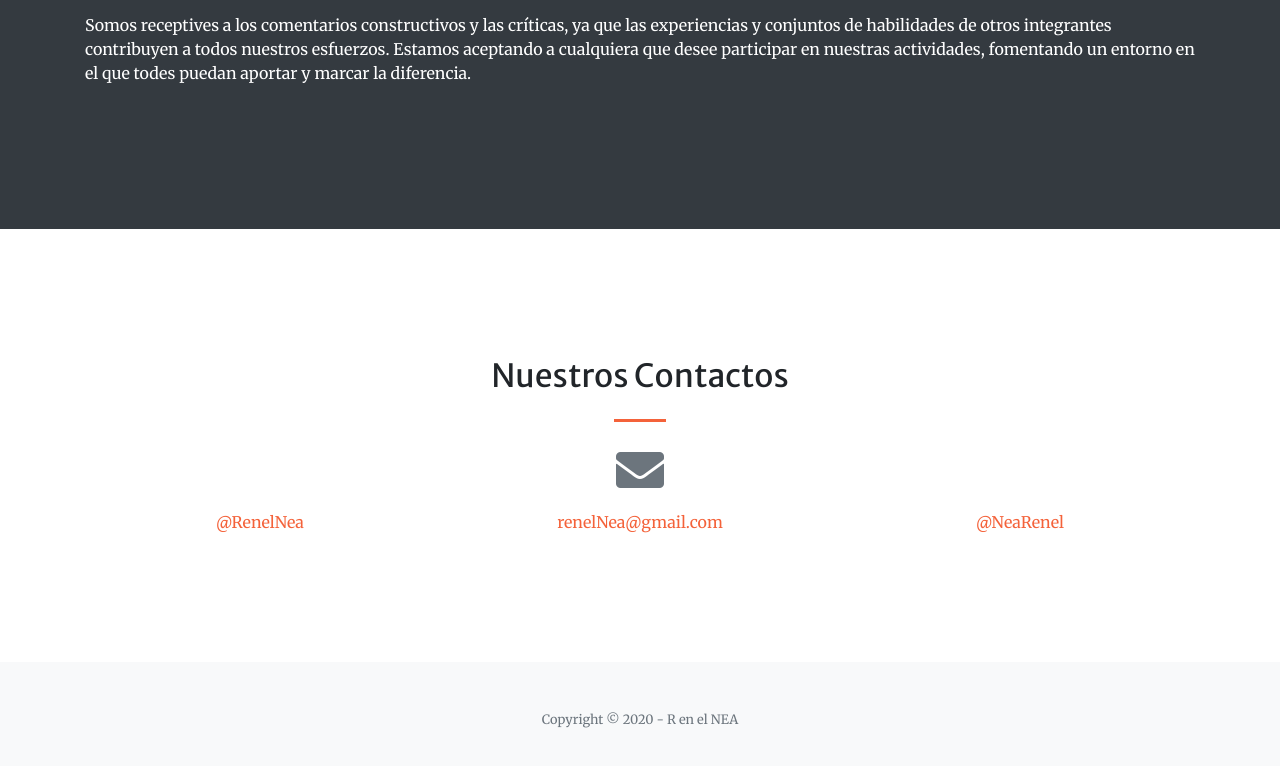
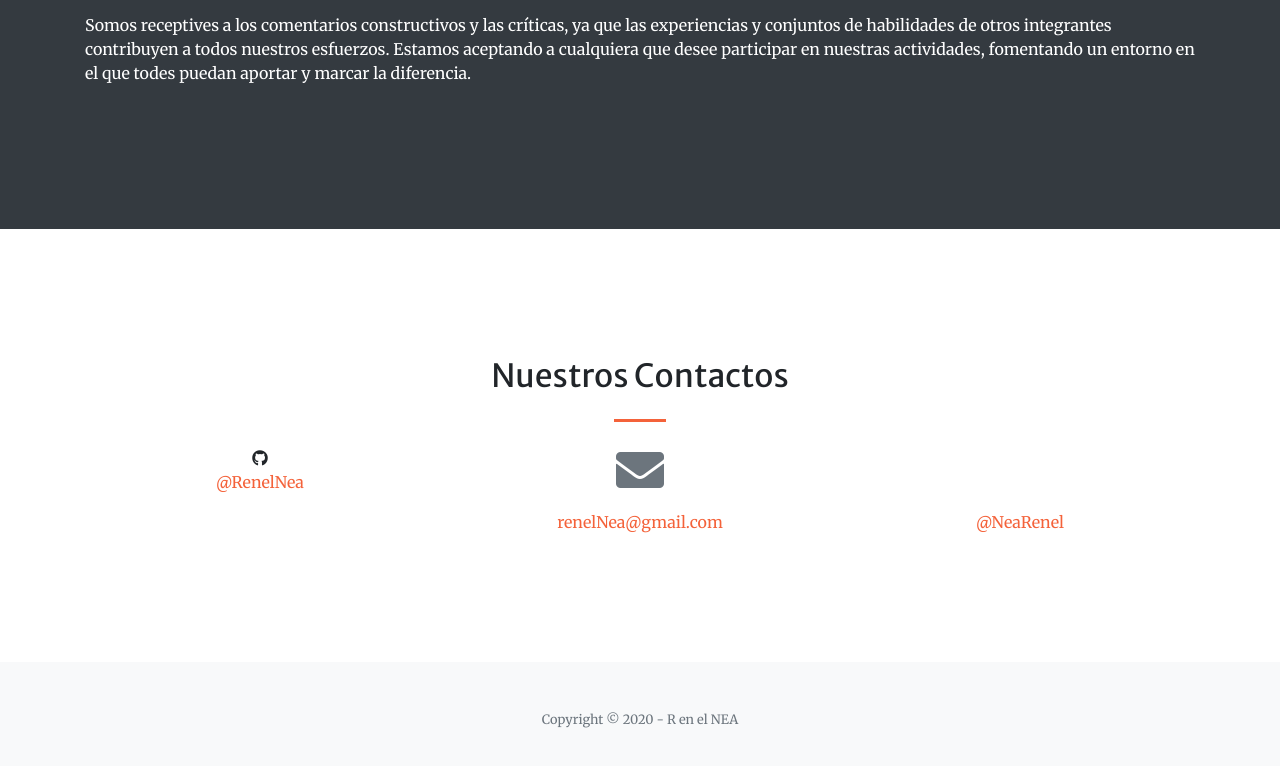
Before and after one commit to RenelNEA/web, a website with bundled scripts: page index.html in a window 1280 px wide. Shown: the part 2926-3692 px from the top of the page. Built offline with nearby package versions, Linux system fonts and the light colour scheme.

Commit message:
Update index.html

```diff
--- a/index.html
+++ b/index.html
@@ -162,7 +162,7 @@ Creamos esta comunidad con el ideal de brindar un espacio social activo e inclus
       </div>
       <div class="row">
         <div class="col-lg-4 ml-auto text-center mb-5 mb-lg-0">
-          <i class="fas fa-github fa-3x mb-3 text-muted"></i>
+          <i class="fab fa-github"></i>
           <a class="d-block" href="https://github.com/RenelNEA">@RenelNea</a>
         </div>
         <div class="col-lg-4 mr-auto text-center">
```
